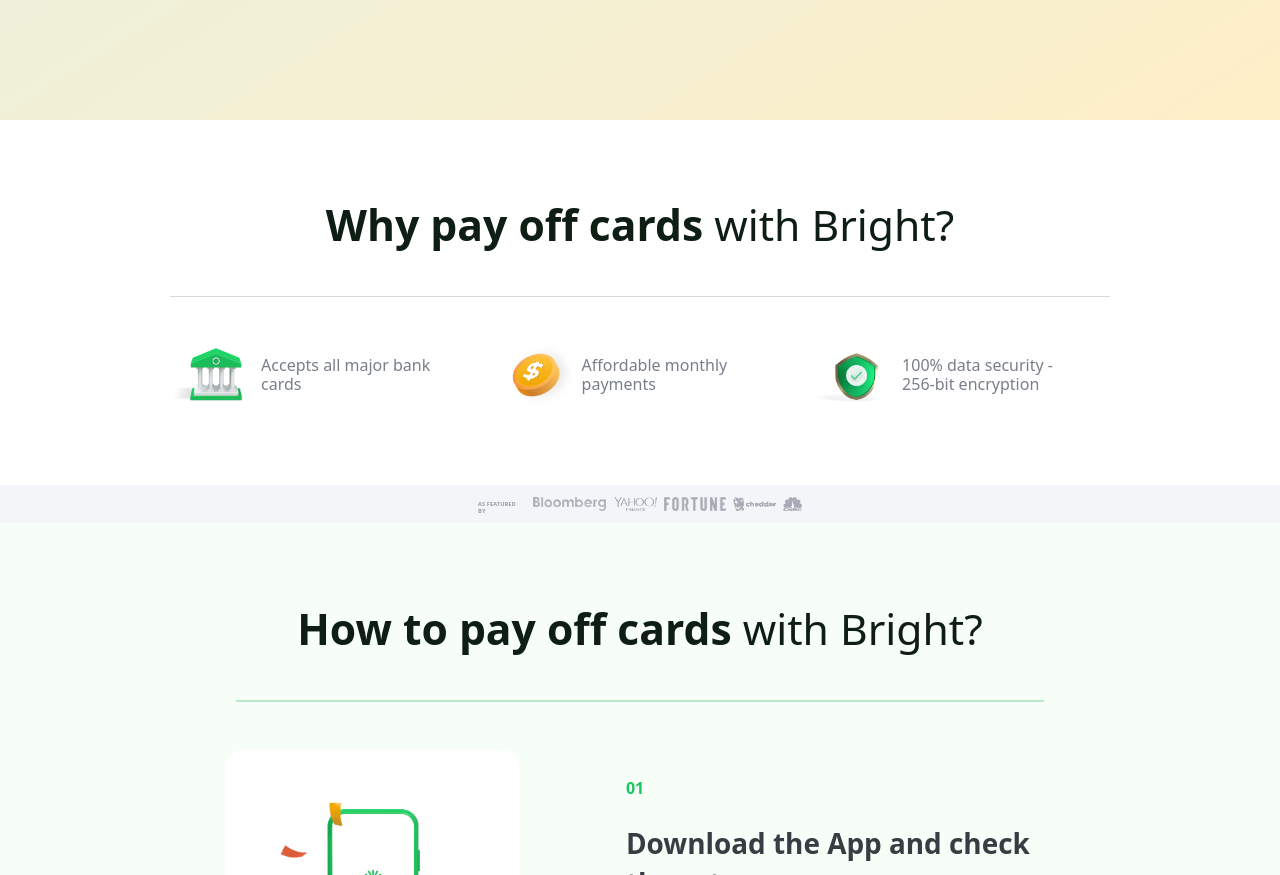
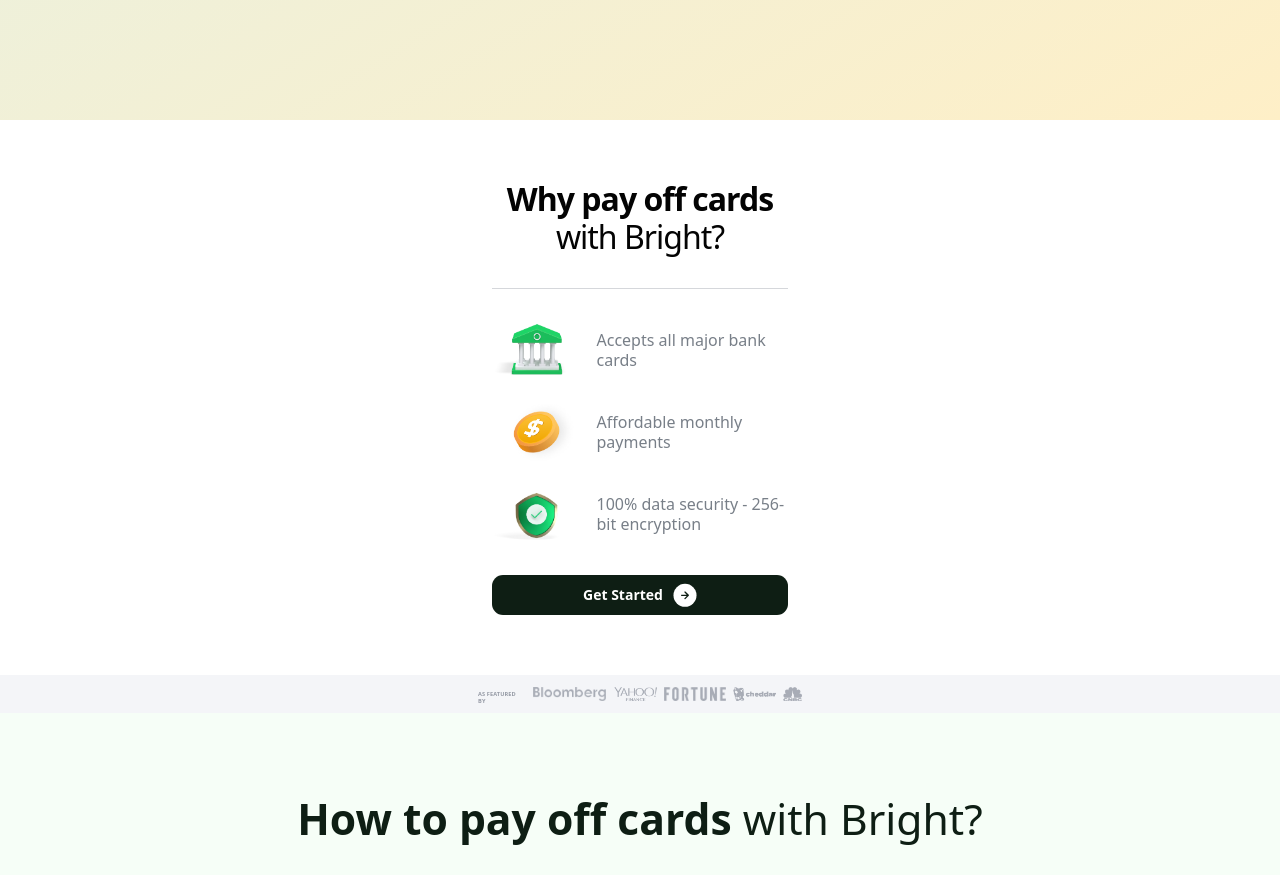
Before and after one commit to KaranYadav11/bright, a React (Vite) app: page / in a window 1280 px wide. Shown: the part 680-1555 px from the top of the page. Built offline with nearby package versions, Linux system fonts and the light colour scheme.

Commit message:
Changes in Why Buy

```diff
--- a/src/sections/CrushDebt.jsx
+++ b/src/sections/CrushDebt.jsx
@@ -3,11 +3,11 @@
 
 function CrushDebt() {
   return (
-    <section className=" h-[480px] md:max-w-[1920px] overflow-hidden relative  max-h-[480px] sm:h-[25.26vw]  bg-gradient-to-r from-[#E5F1E3] to-[#BAE8CB]">
+    <section className=" h-[480px] font-montserrat md:max-w-[1920px] overflow-hidden relative  max-h-[480px] sm:h-[25.26vw]  bg-gradient-to-r from-[#E5F1E3] to-[#BAE8CB]">
       {/* Text */}
       <div className="max-h-[169px]   max-w-[617px] absolute top-[60px] left-1/2 gap-[12px] inline-flex flex-col transform -translate-x-1/2">
         <p className="text-[#0E1E14] text-[32px] leading-[38px] w-[296px] h-[77px] tracking-tight text-center md:text-left md:text-[3.3vw]">
-          <span className="font-bold tracking-[-1px] leading-[38px]">
+          <span className="font-bold font-montserrat tracking-[-1px] leading-[38px]">
             Crush Debt today<sup>1</sup>&nbsp;
           </span>
           <br />
--- a/src/sections/FaqSection.jsx
+++ b/src/sections/FaqSection.jsx
@@ -42,7 +42,7 @@
     },
   ];
   return (
-    <section className="max-w-[1920px] h-[549px] bg-white w-full max-h-[840px]  py-[60px] px-[32px] ">
+    <section className="max-w-[1920px] font-montserrat h-[549px] bg-white w-full max-h-[840px]  py-[60px] px-[32px] ">
       <div className="max-w-[296px] max-h-[429px]  mx-auto">
         <h2 className="text-[32px]  w-[296px0] h-[77px] tracking-[-4%] leading-[38px] text-[#030303] text-center">
           <span className="font-bold ">Frequently asked </span>
--- a/src/sections/Footer.jsx
+++ b/src/sections/Footer.jsx
@@ -15,7 +15,7 @@
   ];
 
   return (
-    <footer className="bg-[#FFFFff] w-full py-[60px] px-[32px] inline-flex items-center justify-center md:py-8 md:px-4 sm:px-[13.26vw] sm:py-[6.3vw] sm:max-w-[1920px] sm:h-[27.5vw] sm:max-h-[523px]">
+    <footer className="bg-[#FFFFff] font-montserrat w-full py-[60px] px-[32px] inline-flex items-center justify-center md:py-8 md:px-4 sm:px-[13.26vw] sm:py-[6.3vw] sm:max-w-[1920px] sm:h-[27.5vw] sm:max-h-[523px]">
       <div className="flex flex-col items-center justify-start gap-4 sm:gap-[1.89vw] w-full max-w-[1413px] sm:h-[14.89vw] sm:max-h-[283px] sm:w-[74.3vw]">
         <section className="w-[296px] h-[140px] leading-[14px] text-[12px] flex items-start justify-between flex-col">
           <p className="text-[#787F88]  sm:text-[.84vw] sm:leading-[.94vw]">
--- a/src/sections/WhyPay.jsx
+++ b/src/sections/WhyPay.jsx
@@ -1,54 +1,56 @@
 import coin from "../assets/images/coin.png";
 import secure from "../assets/images/secure.png";
 import bank from "../assets/images/bank.png";
+import GetStarted from "../components/GetStarted";
 
 function WhyPay() {
   return (
-    <section className="max-w-[1920px] bg-white w-full  flex items-center justify-center h-[28.5vw] max-h-[547.8px] px-[13.26vw] py-[6.3vw]">
+    <section className="w-full h-[555px] bg-white  flex items-center justify-center  px-[32px] py-[60px]">
       <div
-        className="max-w-[1416px] w-full
-       flex flex-col items-start justify-between h-[16vw] max-h-[308px] "
+        className=" w-full
+       flex flex-col items-center justify-center h-[435px] "
       >
-        <div className="w-full max-h-[72px] h-[3.75vw] ">
-          <h2 className="text-[#0E1E14] font-bold text-center tracking-[-4%] text-[3.33vw] leading-[3.75vw]">
-            Why pay off cards{" "}
-            <span className="leading-[3.75vw] font-normal">with Bright?</span>
+        <div className="w-full flex items-center justify-center   ">
+          <h2 className="text-[#030303] w-[296.6px] h-[77px] font-bold text-center tracking-[-1px] text-[32px] leading-[38px]">
+            Why pay off cards <span className="font-normal">with Bright?</span>
           </h2>
         </div>
+        <hr className="h-[2px] text-[#D5D7DB] w-[296px] my-[31px]" />
 
-        <div className="h-[2.6px] max-w-[1414px]  bg-[#D5D7DB] w-full my-[3.75vw] "></div>
-        <div className="max-h-[91.8px] flex items-center  justify-between h-[4.7vw]  w-full">
-          <div className="max-w-[450px] w-[23.4vw] flex items-center justify-start  h-full">
+        <div className="h-[222px] mb-[32px] w-[295.49px] gap-[24px] flex flex-col items-center  justify-between">
+          <div className=" w-[295.49px] h-[58px]  flex items-center justify-center gap-[16px]">
             <img
               src={bank}
-              className="w-auto h-full object-contain"
+              className="w-auto h-[57.96px] object-contain"
               alt="bank"
             />
-            <p className="text-[#787F88] tracking-[-2%] leading-[1.5vw]  max-w-[266px] w-[13.85vw] text-left font-medium text-[1.25vw]">
+            <p className="text-[#787F88] flex items-center justify-center h-[58px] w-[191px] tracking-[-2%] leading-[20px] text-left font-medium text-[16px]">
               Accepts all major bank cards
             </p>
           </div>
-          <div className="max-w-[450px] w-[23.4vw] flex items-center justify-start h-full">
+          <div className="w-[295.49px] h-[58px]  flex items-center justify-center gap-[16px]">
             <img
               src={coin}
               alt="coin"
-              className="w-auto h-full object-contain"
+              className="w-auto h-[57.96px] object-contain"
             />
-            <p className="text-[#787F88] tracking-[-2%] max-w-[266px] leading-[1.5vw]  w-[13.85vw] text-left font-medium text-[1.25vw]">
+            <p className="text-[#787F88] flex items-center justify-center h-[58px] w-[191px] tracking-[-2%] leading-[20px] text-left font-medium text-[16px]">
               Affordable monthly payments
             </p>
           </div>
-          <div className="max-w-[450px] w-[23.4vw] flex items-center justify-start h-full">
+
+          <div className="w-[295.49px] h-[58px]  flex items-center justify-center gap-[16px]">
             <img
               src={secure}
               alt="secure"
-              className="w-auto h-full object-contain"
+              className="w-auto h-[57.96px] object-contain"
             />
-            <p className="text-[#787F88] tracking-[-2%] leading-[1.5vw] max-w-[266px] w-[13.85vw] text-left font-medium text-[1.25vw]">
+            <p className="text-[#787F88] flex items-center justify-center h-[58px] w-[191px] tracking-[-2%] leading-[20px] text-left font-medium text-[16px]">
               100% data security - 256-bit encryption
             </p>
           </div>
         </div>
+        <GetStarted />
       </div>
     </section>
   );
--- a/tailwind.config.js
+++ b/tailwind.config.js
@@ -6,8 +6,7 @@
   theme: {
     extend: {
       fontFamily: {
-        custom: ["Inter", "sans-serif"], // Replace with your desired custom font
-        header: ["CustomFont", "sans-serif"], // Replace with your custom font for headers
+        custom: ["Inter", "sans-serif"],
       },
     },
   },
```
